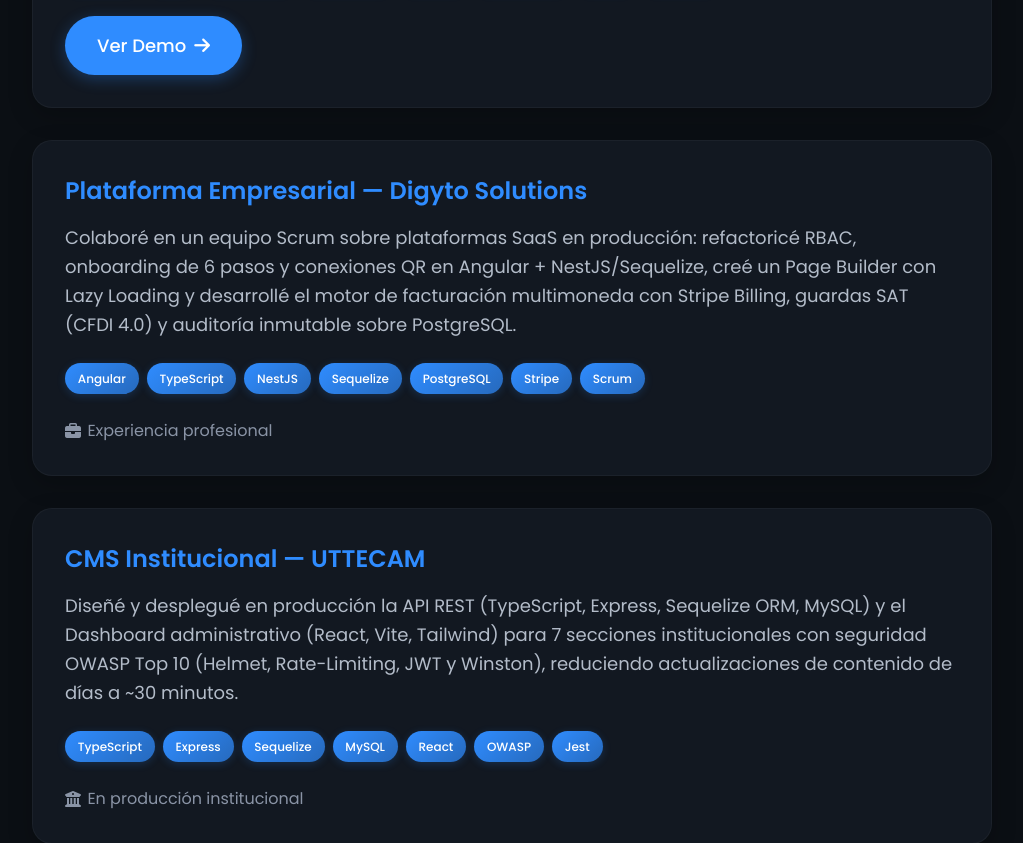
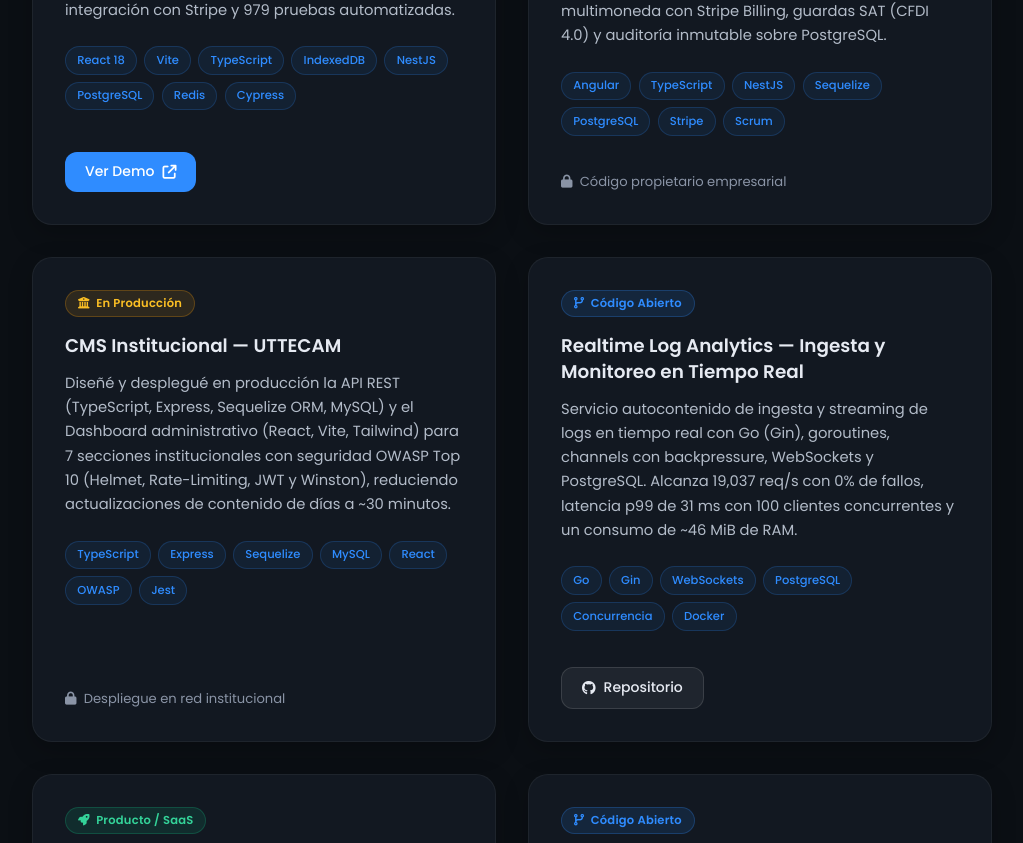
Before and after one commit to lisandro-flores/Lisandro, a React (Vite) app: page / in a window 1280 px wide. Shown: the part 2847-3690 px from the top of the page, without its empty margins (128-1151 px from the left). Built offline with nearby package versions, Linux system fonts and the light colour scheme.

Commit message:
feat(portfolio): improve project cards UI, 2-col responsive grid, category badges and aligned actions

```diff
--- a/src/components/Proyectos.tsx
+++ b/src/components/Proyectos.tsx
@@ -1,18 +1,70 @@
 import data from '../data/information.json'
 
+interface Proyecto {
+  titulo: string;
+  descripcion: string;
+  tipo: string;
+  demo?: string;
+  repositorio?: string;
+  tags?: string[];
+}
+
+function getTipoBadge(tipo: string) {
+  switch (tipo) {
+    case 'demo':
+      return {
+        label: 'Producto / SaaS',
+        icon: 'fa-solid fa-rocket',
+        className: 'badge-demo'
+      };
+    case 'experiencia':
+      return {
+        label: 'Experiencia Profesional',
+        icon: 'fa-solid fa-briefcase',
+        className: 'badge-experiencia'
+      };
+    case 'institucional':
+      return {
+        label: 'En Producción',
+        icon: 'fa-solid fa-building-columns',
+        className: 'badge-institucional'
+      };
+    case 'repositorio':
+      return {
+        label: 'Código Abierto',
+        icon: 'fa-solid fa-code-branch',
+        className: 'badge-repositorio'
+      };
+    default:
+      return {
+        label: 'Proyecto',
+        icon: 'fa-solid fa-folder',
+        className: 'badge-default'
+      };
+  }
+}
+
 function Proyectos() {
-  const { proyectos } = data
+  const { proyectos } = data as { proyectos: Proyecto[] }
 
   return (
     <section className="proyectos" id="proyectos">
       <h2 className="section-title reveal">Proyectos Destacados</h2>
 
       <div className="proyectos-container container grid">
-        {proyectos.map((proyecto, index) => (
+        {proyectos.map((proyecto, index) => {
+          const badge = getTipoBadge(proyecto.tipo);
+          return (
             <article key={index} className={`proyecto-card reveal reveal-delay-${(index % 3) + 1}`}>
+              <div className="proyecto-header">
+                <span className={`proyecto-badge ${badge.className}`}>
+                  <i className={badge.icon}></i> {badge.label}
+                </span>
+              </div>
+
               <div className="proyecto-content">
-              <h4>{proyecto.titulo}</h4>
-              <p>{proyecto.descripcion}</p>
+                <h4 className="proyecto-titulo">{proyecto.titulo}</h4>
+                <p className="proyecto-descripcion">{proyecto.descripcion}</p>
 
                 {proyecto.tags && proyecto.tags.length > 0 && (
                   <div className="proyecto-tags">
@@ -23,30 +75,43 @@
                 )}
 
                 <div className="proyecto-links">
-                {proyecto.tipo === 'experiencia' && (
+                  {proyecto.demo && (
+                    <a
+                      href={proyecto.demo}
+                      target="_blank"
+                      rel="noopener noreferrer"
+                      className="button button-proyecto button-demo"
+                    >
+                      <span>Ver Demo</span>
+                      <i className="fa-solid fa-arrow-up-right-from-square"></i>
+                    </a>
+                  )}
+                  {proyecto.repositorio && (
+                    <a
+                      href={proyecto.repositorio}
+                      target="_blank"
+                      rel="noopener noreferrer"
+                      className="button button-proyecto button-repo"
+                    >
+                      <i className="fa-brands fa-github"></i>
+                      <span>Repositorio</span>
+                    </a>
+                  )}
+                  {proyecto.tipo === 'experiencia' && !proyecto.demo && !proyecto.repositorio && (
                     <span className="proyecto-status">
-                    <i className="fa-solid fa-briefcase"></i> Experiencia profesional
+                      <i className="fa-solid fa-lock"></i> Código propietario empresarial
                     </span>
                   )}
-                {proyecto.tipo === 'institucional' && (
+                  {proyecto.tipo === 'institucional' && !proyecto.demo && !proyecto.repositorio && (
                     <span className="proyecto-status">
-                    <i className="fa-solid fa-building-columns"></i> En producción institucional
+                      <i className="fa-solid fa-lock"></i> Despliegue en red institucional
                     </span>
-                )}
-                {proyecto.tipo === 'demo' && proyecto.demo && (
-                  <a href={proyecto.demo} target="_blank" rel="noopener noreferrer" className="button">
-                    Ver Demo <i className="fa-solid fa-arrow-right"></i>
-                  </a>
-                )}
-                {proyecto.tipo === 'repositorio' && proyecto.repositorio && (
-                  <a href={proyecto.repositorio} target="_blank" rel="noopener noreferrer" className="button">
-                    Repositorio <i className="fa-brands fa-github"></i>
-                  </a>
                   )}
                 </div>
               </div>
             </article>
-        ))}
+          );
+        })}
       </div>
     </section>
   );
--- a/src/style.css
+++ b/src/style.css
@@ -603,7 +603,14 @@
 }
 
 .proyectos-container {
+    grid-template-columns: 1fr;
     gap: 2rem;
+}
+
+@media screen and (min-width: 768px) {
+    .proyectos-container {
+        grid-template-columns: repeat(2, 1fr);
+    }
 }
 
 .proyecto-card {
@@ -612,9 +619,16 @@
     border-radius: 1.25rem;
     box-shadow: 0 8px 24px rgba(0, 0, 0, 0.22);
     transition: all .4s cubic-bezier(0.4, 0, 0.2, 1);
-    border: 1px solid rgba(255,255,255,0.04);
+    border: 1px solid rgba(255, 255, 255, 0.05);
     position: relative;
     overflow: hidden;
+    display: flex;
+    flex-direction: column;
+}
+
+html[data-theme='light'] .proyecto-card {
+    box-shadow: 0 4px 20px rgba(0, 0, 0, 0.06);
+    border: 1px solid rgba(0, 0, 0, 0.07);
 }
 
 .proyecto-card::before {
@@ -623,8 +637,8 @@
     top: 0;
     left: 0;
     width: 100%;
-    height: 4px;
-    background: linear-gradient(90deg, var(--color-primario), rgba(47, 140, 255, 0.5));
+    height: 3px;
+    background: linear-gradient(90deg, var(--color-primario), rgba(47, 140, 255, 0.4));
     transform: scaleX(0);
     transform-origin: left;
     transition: transform 0.4s cubic-bezier(0.4, 0, 0.2, 1);
@@ -635,62 +649,199 @@
 }
 
 .proyecto-card:hover {
-    transform: translateY(-8px);
-    box-shadow: 0 20px 50px rgba(47, 140, 255, 0.22);
+    transform: translateY(-6px);
+    box-shadow: 0 16px 40px rgba(0, 0, 0, 0.35);
     border-color: rgba(47, 140, 255, 0.3);
 }
 
-.proyecto-content h4 {
-    font-size: var(--fuente-h3);
-    margin-bottom: var(--mb-1);
-    color: var(--color-primario);
+html[data-theme='light'] .proyecto-card:hover {
+    box-shadow: 0 14px 35px rgba(47, 140, 255, 0.15);
+    border-color: rgba(47, 140, 255, 0.4);
 }
 
-.proyecto-content p {
-    margin-bottom: var(--mb-1-5);
-    line-height: 1.6;
+/* Encabezado y Badges de proyectos */
+.proyecto-header {
+    display: flex;
+    align-items: center;
+    justify-content: flex-start;
+    margin-bottom: var(--mb-1);
 }
 
+.proyecto-badge {
+    display: inline-flex;
+    align-items: center;
+    gap: .4rem;
+    font-size: .72rem;
+    font-weight: 600;
+    padding: .25rem .75rem;
+    border-radius: 999px;
+    letter-spacing: .02em;
+}
+
+.badge-demo {
+    background: rgba(16, 185, 129, 0.12);
+    color: #34d399;
+    border: 1px solid rgba(16, 185, 129, 0.25);
+}
+
+.badge-experiencia {
+    background: rgba(139, 92, 246, 0.12);
+    color: #a78bfa;
+    border: 1px solid rgba(139, 92, 246, 0.25);
+}
+
+.badge-institucional {
+    background: rgba(245, 158, 11, 0.12);
+    color: #fbbf24;
+    border: 1px solid rgba(245, 158, 11, 0.25);
+}
+
+.badge-repositorio {
+    background: rgba(47, 140, 255, 0.12);
+    color: var(--color-primario);
+    border: 1px solid rgba(47, 140, 255, 0.25);
+}
+
+html[data-theme='light'] .badge-demo {
+    background: rgba(16, 185, 129, 0.1);
+    color: #059669;
+    border-color: rgba(16, 185, 129, 0.3);
+}
+
+html[data-theme='light'] .badge-experiencia {
+    background: rgba(139, 92, 246, 0.1);
+    color: #7c3aed;
+    border-color: rgba(139, 92, 246, 0.3);
+}
+
+html[data-theme='light'] .badge-institucional {
+    background: rgba(245, 158, 11, 0.1);
+    color: #d97706;
+    border-color: rgba(245, 158, 11, 0.3);
+}
+
+html[data-theme='light'] .badge-repositorio {
+    background: rgba(47, 140, 255, 0.1);
+    color: var(--color-primario-alt);
+    border-color: rgba(47, 140, 255, 0.3);
+}
+
+/* Contenido de la tarjeta */
+.proyecto-content {
+    display: flex;
+    flex-direction: column;
+    flex: 1;
+}
+
+.proyecto-titulo {
+    font-size: 1.15rem;
+    font-weight: 600;
+    margin-bottom: var(--mb-0-75);
+    color: var(--color-titulo);
+    line-height: 1.4;
+}
+
+.proyecto-descripcion {
+    font-size: .92rem;
+    color: var(--color-texto);
+    margin-bottom: var(--mb-1-5);
+    line-height: 1.65;
+}
+
+/* Tags de tecnologías */
 .proyecto-tags {
     display: flex;
     flex-wrap: wrap;
-    gap: .5rem;
+    gap: .45rem;
     margin-bottom: var(--mb-1-5);
 }
 
 .tag {
-    font-size: .75rem;
+    font-size: .72rem;
     font-weight: 500;
-    padding: .4rem .8rem;
+    padding: .3rem .7rem;
     border-radius: 999px;
-    background: linear-gradient(135deg, var(--color-primario) 0%, rgba(47, 140, 255, 0.7) 100%);
-    color: #fff;
-    transition: all .3s ease;
-    box-shadow: 0 2px 8px rgba(47, 140, 255, 0.2);
+    background: rgba(47, 140, 255, 0.08);
+    color: var(--color-primario);
+    border: 1px solid rgba(47, 140, 255, 0.2);
+    transition: all .25s ease;
+}
+
+html[data-theme='light'] .tag {
+    background: rgba(47, 140, 255, 0.07);
+    color: var(--color-primario-alt);
+    border-color: rgba(47, 140, 255, 0.25);
 }
 
 .tag:hover {
-    transform: translateY(-2px);
-    box-shadow: 0 4px 12px rgba(47, 140, 255, 0.4);
+    background: rgba(47, 140, 255, 0.16);
+    border-color: rgba(47, 140, 255, 0.4);
+    transform: translateY(-1px);
 }
 
+/* Botones y estado */
 .proyecto-links {
+    margin-top: auto;
+    padding-top: .75rem;
     display: flex;
-    gap: 1rem;
+    align-items: center;
+    gap: .85rem;
+    flex-wrap: wrap;
 }
 
-.proyecto-links .button {
-    display: flex;
+.button-proyecto {
+    padding: .6rem 1.25rem;
+    font-size: .875rem;
+    font-weight: var(--fuente-medio);
+    border-radius: .75rem;
+    display: inline-flex;
     align-items: center;
     gap: .5rem;
+    box-shadow: none;
+}
+
+.button-demo {
+    background-color: var(--color-primario);
+    color: #fff;
+}
+
+.button-demo:hover {
+    background-color: var(--color-primario-alt);
+    transform: translateY(-2px);
+    box-shadow: 0 6px 16px rgba(47, 140, 255, 0.3);
+}
+
+.button-repo {
+    background: rgba(255, 255, 255, 0.06);
+    color: var(--color-titulo);
+    border: 1px solid rgba(255, 255, 255, 0.12);
+}
+
+html[data-theme='light'] .button-repo {
+    background: rgba(0, 0, 0, 0.04);
+    color: var(--color-titulo);
+    border-color: rgba(0, 0, 0, 0.12);
+}
+
+.button-repo:hover {
+    background: rgba(255, 255, 255, 0.12);
+    border-color: rgba(255, 255, 255, 0.25);
+    color: #fff;
+    transform: translateY(-2px);
+}
+
+html[data-theme='light'] .button-repo:hover {
+    background: rgba(0, 0, 0, 0.08);
+    border-color: rgba(0, 0, 0, 0.2);
+    color: var(--color-titulo);
 }
 
 .proyecto-status {
     display: inline-flex;
     align-items: center;
-    gap: .4rem;
+    gap: .45rem;
     color: var(--color-texto-claro);
-    font-size: var(--fuente-pequena);
+    font-size: .82rem;
 }
 
 /* ======== FORMACIÓN ======== */
```
Lines whose indentation alone changed are shown as unchanged.
